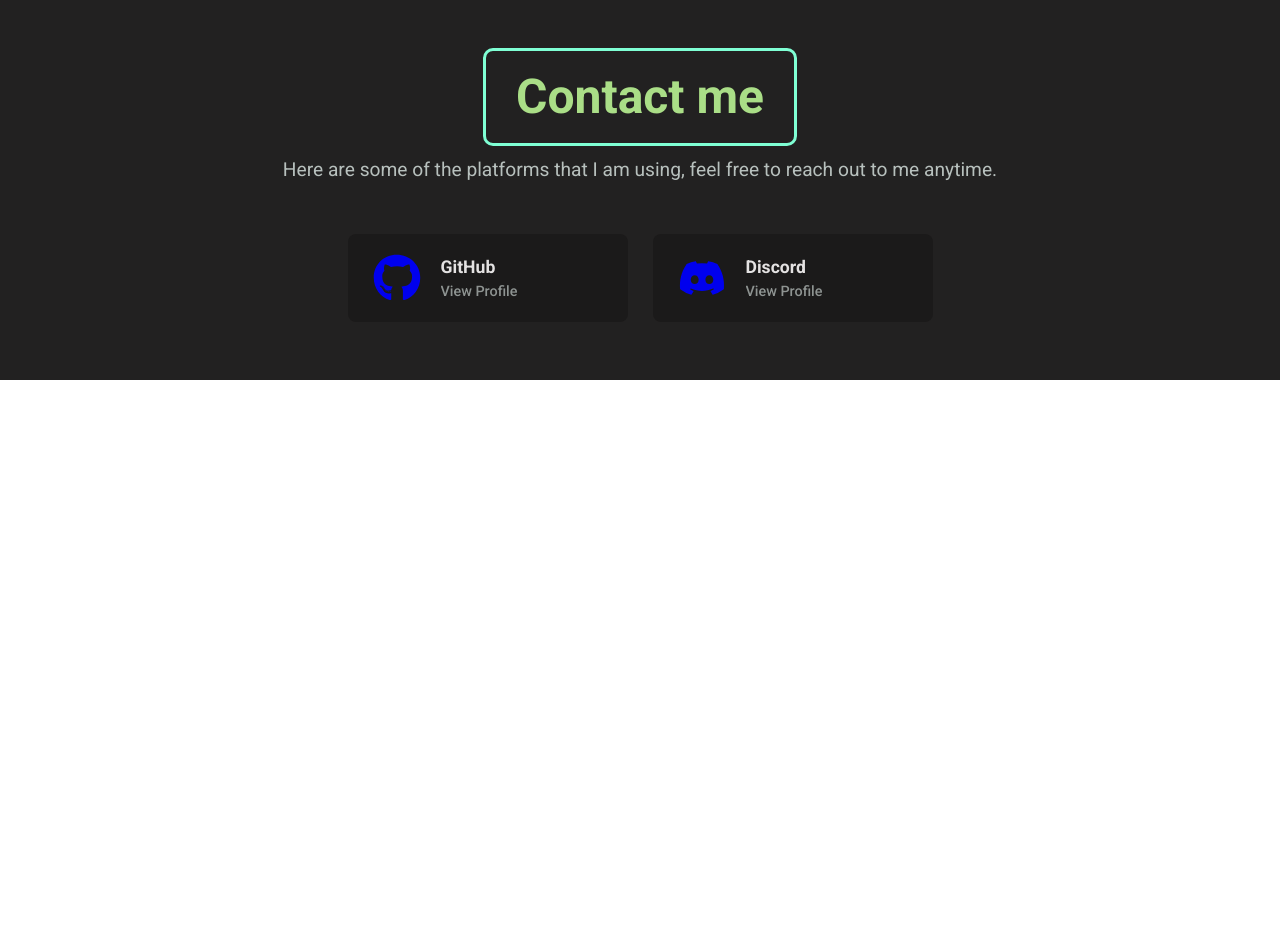
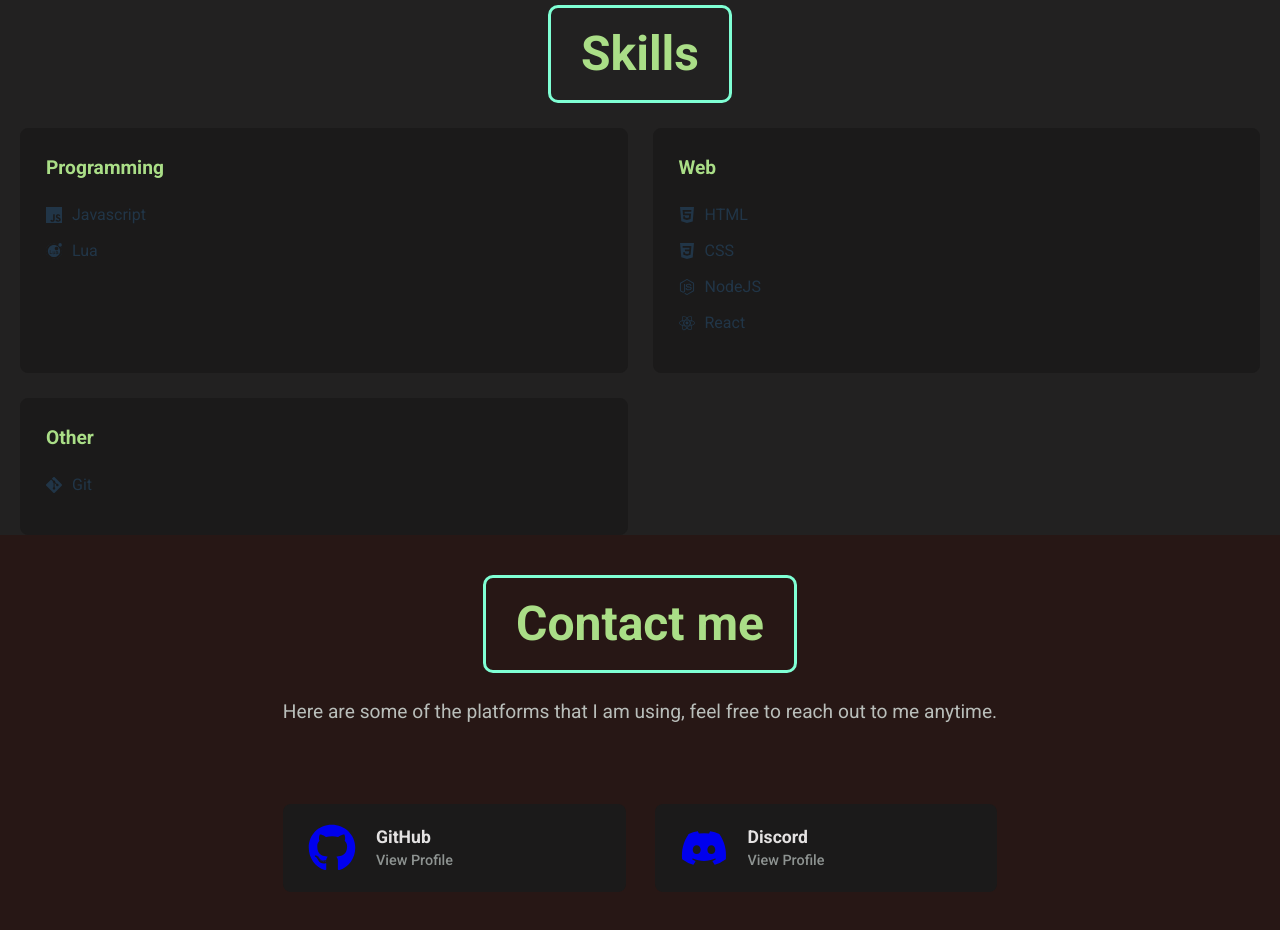
Before and after one commit to snowmandidi/snowmandidi_Portfolio, a React (Vite) app: page / in a window 1280 px wide. Shown: the part 820-1750 px from the top of the page. Before the commit the page ends 1200 px from the top, so only its background shows below. Built offline with nearby package versions, Linux system fonts and the light colour scheme.

Commit message:
added skill section

```diff
--- a/src/App.jsx
+++ b/src/App.jsx
@@ -1,5 +1,6 @@
 import Header from "./Components/Header/Header.jsx"
 import Introduction from "./Components/Introduction/Introduction.jsx"
+import Skills  from "./Components/Skills/Skills.jsx"
 import Contact from "./Components/Contact/Contact.jsx"
 
 function App() {
@@ -8,6 +9,7 @@ function App() {
     <>
       <Header/>
       <Introduction/>
+      <Skills/>
       <Contact/>
     </>
   );
--- a/src/Components/Contact/Contact.css
+++ b/src/Components/Contact/Contact.css
@@ -8,12 +8,7 @@
     padding: 0;
     margin: 0;
 
-    background-color: #222121;
-}
-
-.contact-section h2 {
-    text-align: center;
-    font-size: 3rem;
+    background-color: #271715;
 }
 
 .contact-section p {
@@ -21,6 +16,7 @@
     color: #ecf8f4bd;
     font-size: 1.2rem;
     margin: 0 auto 50px auto;
+    padding: 0 20px;
 }
 
 
@@ -29,16 +25,22 @@
     gap: 25px;
     grid-template-columns: repeat(auto-fit, minmax(280px, 1fr));
     margin: 0 auto;
-    max-width: 1200px;
+    max-width: 900px;
+    width: 60%;
+
+    padding: 25px;
+    box-sizing: border-box;
 }
 
 .profile-card {
-    background-color: rgb(27, 26, 26);
+    background-color: #1b1a1a;
     border-radius: 8px;
     padding: 20px 25px;
     display: flex;
     align-items: center;
     gap: 20px;
+
+    margin: 2px;
 }
 
 .profile-card svg {
@@ -49,7 +51,6 @@
     display: flex;
     flex-direction: column;
     overflow: hidden;
-
 }
 
 .profile-card-text strong {
--- a/src/Components/Contact/Contact.jsx
+++ b/src/Components/Contact/Contact.jsx
@@ -9,21 +9,19 @@ const profiles = [
 function Contact() {
 
     return(
-        <section id="contact" class="contact-section">
+        <section id="contact" className="contact-section">
             <h2>Contact me</h2>
             <p>Here are some of the platforms that I am using, feel free to reach out to me anytime.</p>
-            <div class="contacts-grid">
-                {profiles.map(profile => {
-                    return (
-                        <a class="profile-card" href={profile.link} target='_blank' rel="rel=noopener noreferrer">
-                            {profile.icon}
-                            <div class="profile-card-text">
-                                <strong>{profile.name}</strong>
-                                <span>View Profile</span>
-                            </div>
-                        </a>
-                    );
-                }
+            <div className="contacts-grid">
+                {profiles.map(profile => (
+                    <a className="profile-card" href={profile.link} target='_blank' rel="rel=noopener noreferrer">
+                        {profile.icon}
+                        <div className="profile-card-text">
+                            <strong>{profile.name}</strong>
+                            <span>View Profile</span>
+                        </div>
+                    </a>
+                )
                 )}
             </div>
         </section>
--- a/src/Components/Header/Header.jsx
+++ b/src/Components/Header/Header.jsx
@@ -3,10 +3,12 @@ import "./Header.css"
 function Header() {
 
     return(
-        <header class="top-bar">
+        <header className="top-bar">
             <nav>
                 <a href="#">Home</a>
                 <a href="#">Experience</a>
+                <a href="#skills">Skills</a>
+                <a href="#">Projects</a>
                 <a href="#contact">Contact</a>
             </nav>
         </header>
--- a/src/Components/Introduction/Introduction.jsx
+++ b/src/Components/Introduction/Introduction.jsx
@@ -3,8 +3,8 @@ import "./Introduction.css"
 function Introduction() {
 
     return (
-        <section class="intro-section">
-            <div class="intro-text">
+        <section className="intro-section">
+            <div className="intro-text">
                 <h1>Hi, I'm Snow</h1>
                 <p>Lorem ipsum dolor sit amet, consetetur sadipscing elitr, sed diam nonumy eirmod tempor invidunt ut labore et dolore magna aliquyam erat, sed diam voluptua.</p>
             </div>
--- /dev/null
+++ b/src/Components/Skills/Skills.css
@@ -0,0 +1,51 @@
+.skills-section {
+    align-items: center;
+    display: flex;
+    justify-content: center;
+    flex-direction: column;
+    position: relative;
+    min-height: 50vh;
+    margin: 0;
+
+    background-color: #222121;
+}
+
+
+.skills-grid {
+    display: grid;
+    grid-template-columns: repeat(auto-fit, minmax(400px, 1fr));
+    gap: 25px;
+    margin: 0 auto;
+    max-width: 1400px;
+    width: 100%;
+    padding: 0 20px;
+    box-sizing: border-box;
+}
+
+.skill-category {
+    background-color: #1b1a1a;
+    padding: 25px;
+    border-radius: 8px;
+    border: 1px solid, #1b1a1a;
+}
+
+.skill-category h4 {
+    color: #aade87;
+    font-size: 1.2rem;
+    margin-top: 0;
+    margin-bottom: 20px;
+}
+
+.skill-category ul {
+    list-style: none;
+    padding: 0;
+    margin: 0;
+}
+
+.skill-category li {
+    display: flex;
+    align-items: center;
+    gap:10px;
+    margin-bottom: 12px;
+    font-size: 1rem;
+}
--- /dev/null
+++ b/src/Components/Skills/Skills.jsx
@@ -0,0 +1,35 @@
+import "./Skills.css"
+
+import { SiJavascript, SiLua, SiHtml5, SiCss3, SiNodedotjs, SiReact, SiGit} from 'react-icons/si';
+
+const skills = {
+    Programming: [{name: "Javascript", icon: <SiJavascript/>}, {name: "Lua", icon: <SiLua/>}],
+    Web: [{name: "HTML", icon: <SiHtml5/>}, {name: "CSS", icon: <SiCss3/>},  {name: "NodeJS", icon: <SiNodedotjs/>}, {name: "React", icon:  <SiReact/>}],
+    Other: [{name: "Git", icon: <SiGit/>}]
+}
+
+function Skills() {
+
+    return (
+        <section id="skills" className="skills-section">
+            <h2>Skills</h2>
+
+            <div className="skills-grid">
+                {Object.entries(skills).map(([category, skillCategory]) => (
+                    <div className="skill-category">
+                        <h4>{category}</h4>
+                        <ul>
+                            {skillCategory.map(skill => (
+                                <li>
+                                    {skill.icon} {skill.name}
+                                </li>
+                            ))}
+                        </ul>
+                    </div>
+                ))}
+            </div>
+        </section>
+    );
+}
+
+export default Skills
--- a/src/index.css
+++ b/src/index.css
@@ -39,7 +39,10 @@ h2 {
   border: 3px solid aquamarine;
   border-radius: 10px;
   padding: 10px 30px;
-  margin: 10px;
+  margin: 25px;
+
+  text-align: center;
+  font-size: 3rem;
 }
 
 button {
```
